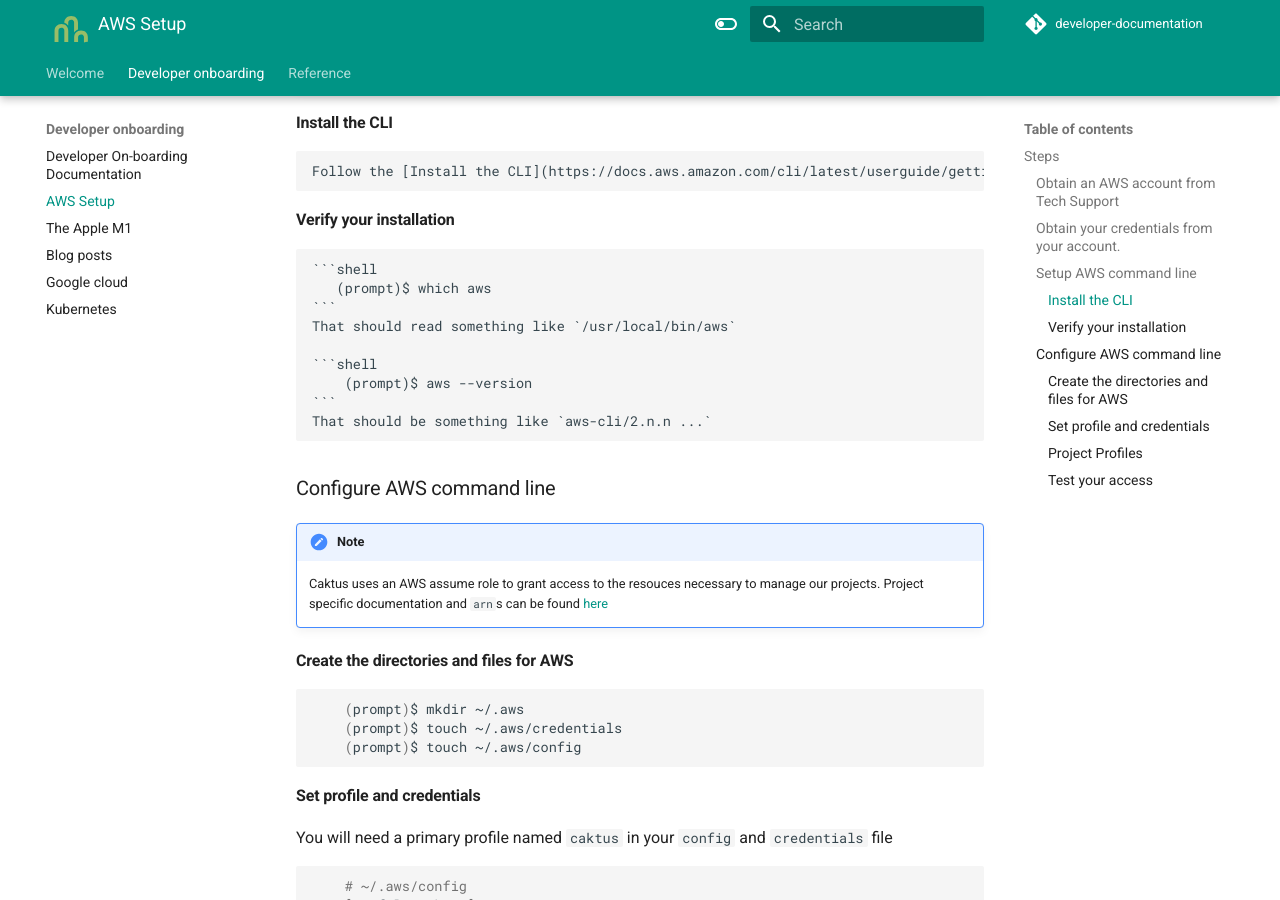
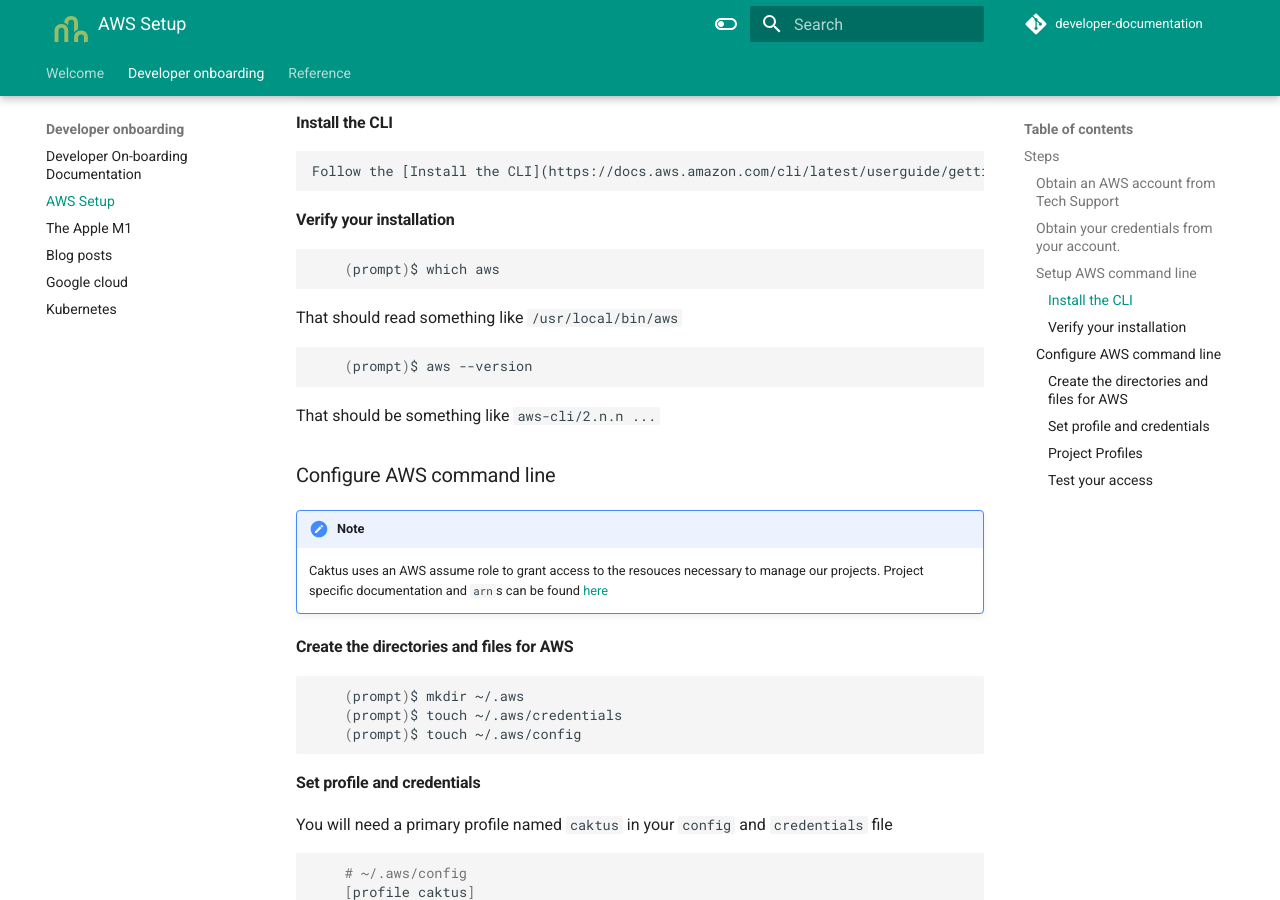
Before and after one commit to caktus/guidebook, an MkDocs documentation site: the page built from docs/developer-onboarding/AWS.md, in a window 1280 px wide and 900 px high, scrolled down 962 px. Built offline with MkDocs 1.6.1 and Material for MkDocs 9.7.7, drawn with Linux system fonts in a browser that asks for light colours; comment, search, counter and statistics services are not loaded.

Commit message:
Fix shell notes

````diff
--- a/docs/developer-onboarding/AWS.md
+++ b/docs/developer-onboarding/AWS.md
@@ -35,15 +35,17 @@
 
 #### Verify your installation
 
-    ```shell
-       (prompt)$ which aws
-    ```
-    That should read something like `/usr/local/bin/aws`
+```shell
+    (prompt)$ which aws
+```
 
-    ```shell
-        (prompt)$ aws --version
-    ```
-    That should be something like `aws-cli/2.n.n ...`
+That should read something like `/usr/local/bin/aws`
+
+```shell
+    (prompt)$ aws --version
+```
+
+That should be something like `aws-cli/2.n.n ...`
 
 ### Configure AWS command line
 
````
